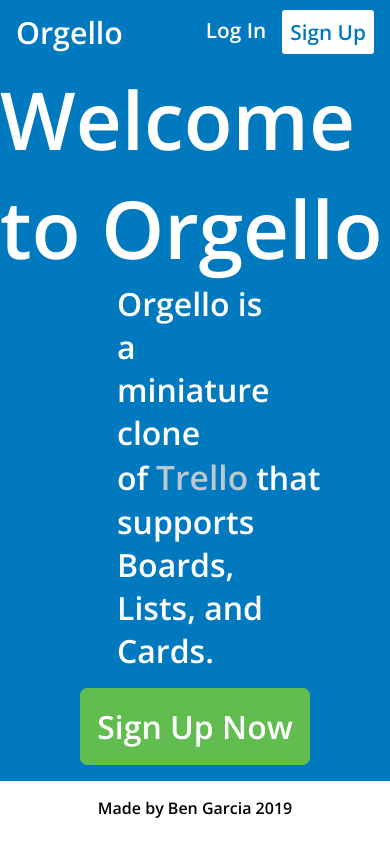
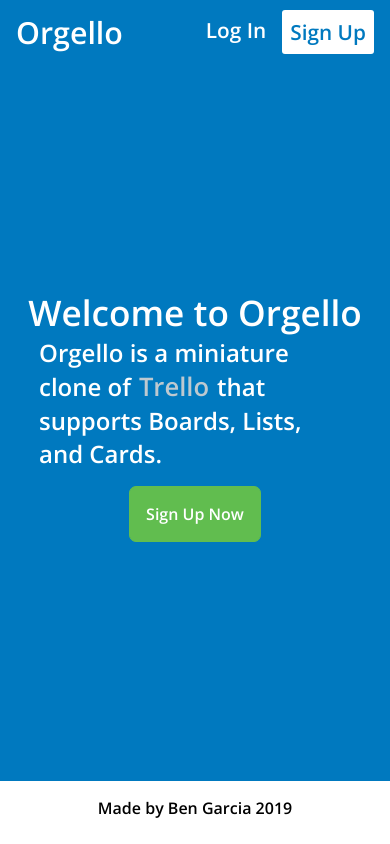
Before and after one commit to ben-garcia/orgello, a React app in the folder client/: page / in a window 390 px wide. Built offline with nearby package versions, Linux system fonts and the light colour scheme.

Commit message:
added media queries to LandingPage, Login, and Signup

```diff
--- a/client/src/components/LandingPage/LandingPage.scss
+++ b/client/src/components/LandingPage/LandingPage.scss
@@ -51,3 +51,34 @@
     }
   }
 }
+
+@media screen and (max-width: 768px) {
+  .hero {
+    &__title {
+      font-size: 3rem;
+    }
+
+    &__text {
+      font-size: 1.5rem;
+      width: 80%;
+    }
+
+    &__link {
+      font-size: 1.6rem;
+    }
+
+    &__cta {
+      font-size: 1rem;
+    }
+  }
+}
+
+@media screen and (max-width: 480px) {
+  .hero {
+    overflow: hidden scroll;
+
+    &__title {
+      font-size: 2.2rem;
+    }
+  }
+}
--- a/client/src/components/Login/Login.scss
+++ b/client/src/components/Login/Login.scss
@@ -4,3 +4,29 @@
   flex-direction: column;
   align-items: center;
 }
+
+@media screen and (orientation: landscape) {
+  .login {
+    height: calc(80vh - 1rem);
+    overflow: scroll;
+  }
+}
+
+@media screen and (max-width: 480px) {
+  .login {
+    width: 100vw;
+
+    .error {
+      width: 100%;
+    }
+
+    .title {
+      font-size: 2rem;
+    }
+
+    .form {
+      width: 100vw;
+      margin: 0 5rem;
+    }
+  }
+}
--- a/client/src/components/Signup/Signup.scss
+++ b/client/src/components/Signup/Signup.scss
@@ -75,3 +75,30 @@
     border-color: #ff0000;
   }
 }
+
+@media screen and (orientation: landscape) {
+  .signup {
+    height: calc(80vh - 1rem);
+    overflow: scroll;
+  }
+}
+
+@media screen and (max-width: 480px) {
+  .signup {
+    height: calc(80vh - 1rem);
+    overflow: hidden scroll;
+    width: 100vw;
+
+    .error {
+      width: 100%;
+    }
+
+    .title {
+      font-size: 2rem;
+    }
+    .form {
+      width: 100vw;
+      margin: 0 5rem;
+    }
+  }
+}
--- a/client/src/store/index.js
+++ b/client/src/store/index.js
@@ -11,6 +11,7 @@ const store = createStore(
   compose(
     applyMiddleware(sagaMiddleware),
     // redux dev tools
+    // NOTE: remove when building static files for production
     // eslint-disable-next-line
     window.__REDUX_DEVTOOLS_EXTENSION__ && window.__REDUX_DEVTOOLS_EXTENSION__()
   )
```
